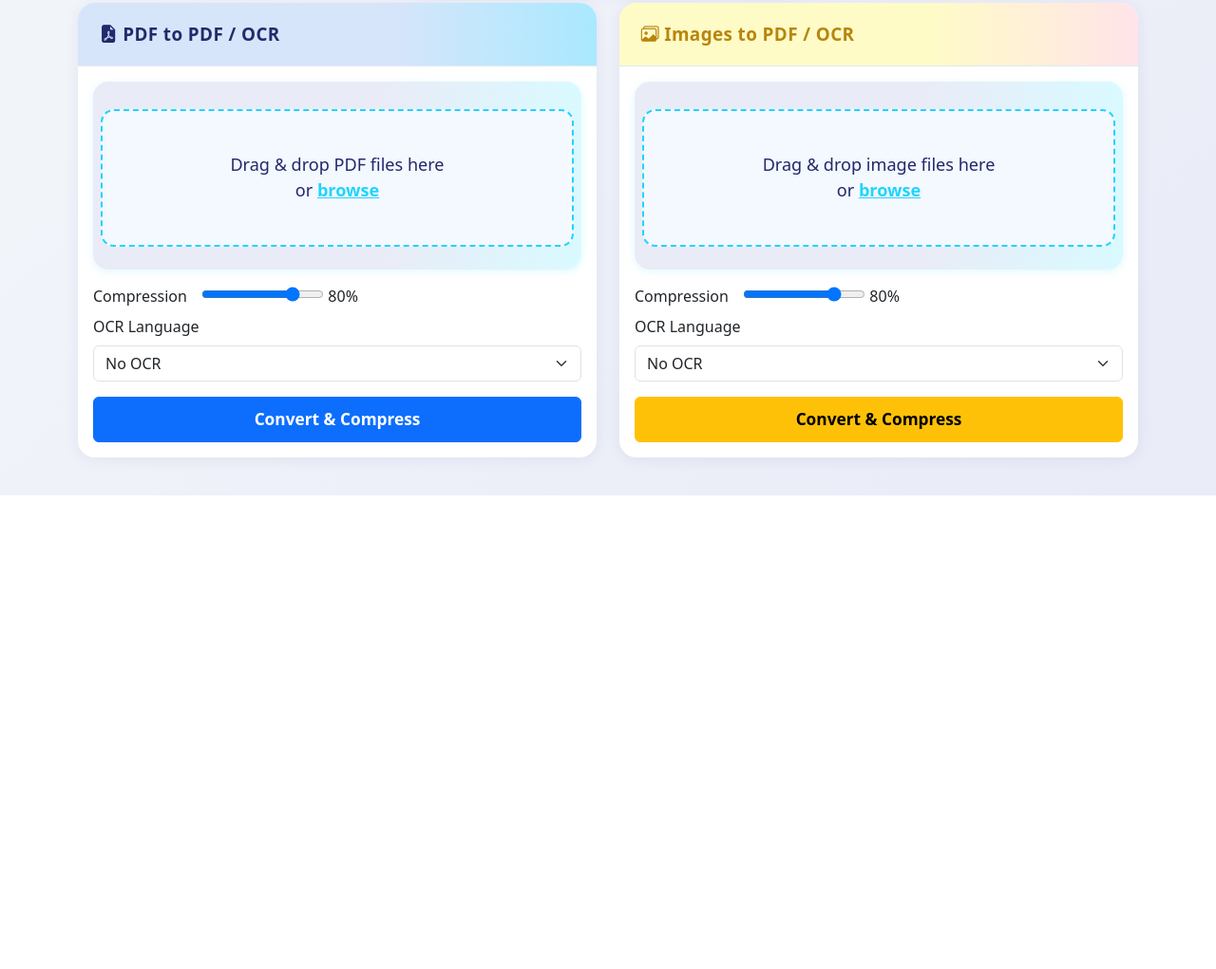
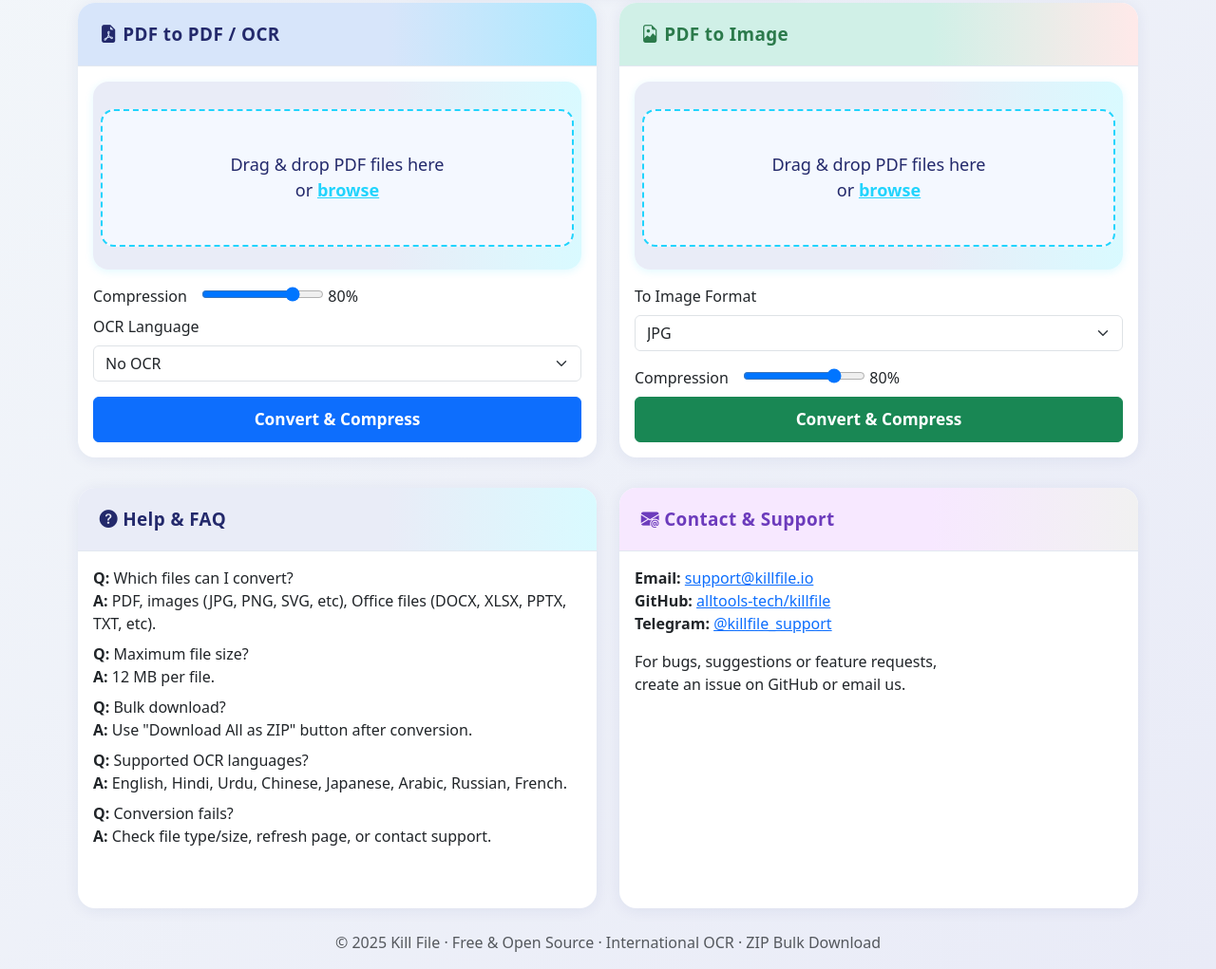
Before and after one commit to alltools-tech/kill-file, a plain HTML site: page web-app/src/index.html in a window 1280 px wide. Shown: the part 296-1317 px from the top of the page at 95% size. Before the commit the page ends 818 px from the top, so only its background shows below. Drawn offline with nearby package versions, Linux system fonts and the light colour scheme; files that its build step writes are made by us from their sources.

Commit message:
Update index.html

```diff
--- a/web-app/src/index.html
+++ b/web-app/src/index.html
@@ -5,9 +5,10 @@
   <meta name="viewport" content="width=device-width, initial-scale=1">
   <title>Kill File – Universal Files Converter & Compressor</title>
   <link href="https://cdn.jsdelivr.net/npm/bootstrap@5.3.3/dist/css/bootstrap.min.css" rel="stylesheet">
-  <link href="../public/style.css" rel="stylesheet">
+  <link rel="stylesheet" href="../public/style.css">
   <link rel="stylesheet" href="https://cdn.jsdelivr.net/npm/bootstrap-icons@1.11.1/font/bootstrap-icons.css">
   <style>
+    /* =================== OLD DESIGN PRESERVE =================== */
     body { background: linear-gradient(135deg, #f3f7fa 0%, #e9ebf7 100%); }
     .main-title { font-size: 3.3rem; font-weight: 800; letter-spacing: 1.5px; color: #23296b; text-shadow: 1px 3px 20px #a8b6ff88; margin-bottom: 0.35em; font-family: 'Segoe UI', 'Roboto', Arial, sans-serif; }
     .subtitle-card { background: linear-gradient(90deg, #23296b 60%, #21d4fd 100%); color: #fff; border-radius: 16px; box-shadow: 0 2px 20px #23296b22; margin: 0 auto 2.4em auto; max-width: 420px; padding: 1.2em 2em; text-align: center; font-size: 1.7rem; font-weight: 600; letter-spacing: 0.8px; }
@@ -41,6 +42,7 @@
       <div class="subtitle-card mb-3">Universal Files Converter & Compressor</div>
     </div>
     <div class="row g-4">
+      <!-- =================== FILE UPLOAD CARDS =================== -->
       <!-- PDF to PDF/OCR -->
       <div class="col-md-6">
         <div class="card">
@@ -49,9 +51,7 @@
           </div>
           <div class="card-body">
             <div class="drag-card">
-            <div id="pdf2pdfDrop" class="drop-zone mb-2">
-              Drag & drop PDF files here<br>
-              <span>or <label for="pdf2pdfInput">browse</label></span>
+              <div id="pdf2pdfDrop" class="drop-zone mb-2">Drag & drop PDF files here<br><span>or <label for="pdf2pdfInput">browse</label></span>
                 <input type="file" id="pdf2pdfInput" multiple accept=".pdf" style="display:none;">
               </div>
             </div>
@@ -83,52 +83,95 @@
           </div>
         </div>
       </div>
-    <!-- Images to PDF/OCR -->
+
+      <!-- PDF to Image -->
       <div class="col-md-6">
         <div class="card">
-        <div class="card-header" style="background: linear-gradient(90deg,#fffbc7 60%, #ffe4e9 100%); color: #b8850b;">
-          <i class="bi bi-images"></i> Images to PDF / OCR
+          <div class="card-header" style="background: linear-gradient(90deg,#d0f0e7 60%, #ffe9e9 100%); color: #2b7a4b;">
+            <i class="bi bi-file-earmark-image"></i> PDF to Image
           </div>
           <div class="card-body">
             <div class="drag-card">
-            <div id="img2pdfDrop" class="drop-zone mb-2">
-              Drag & drop image files here<br>
-              <span>or <label for="img2pdfInput">browse</label></span>
-              <input type="file" id="img2pdfInput" multiple accept=".jpg,.jpeg,.png,.bmp,.tiff,.svg,.webp,.avif,.heic,.heif" style="display:none;">
+              <div id="pdf2imgDrop" class="drop-zone mb-2">Drag & drop PDF files here<br><span>or <label for="pdf2imgInput">browse</label></span>
+                <input type="file" id="pdf2imgInput" multiple accept=".pdf" style="display:none;">
               </div>
             </div>
-          <div class="file-list" id="img2pdfList"></div>
-          <form id="img2pdfForm">
-            <div class="compress-bar mb-2">
-              <label for="img2pdfQuality" class="form-label mb-0">Compression</label>
-              <input type="range" id="img2pdfQuality" min="10" max="100" value="80">
-              <span id="img2pdfQualityVal">80%</span>
-            </div>
+            <div class="file-list" id="pdf2imgList"></div>
+            <form id="pdf2imgForm">
               <div class="mb-3">
-              <label for="img2pdfLang" class="form-label">OCR Language</label>
-              <select id="img2pdfLang" class="form-select">
-                <option value="none">No OCR</option>
-                <option value="eng">English</option>
-                <option value="hin">Hindi</option>
-                <option value="urd">Urdu</option>
-                <option value="chi">Chinese</option>
-                <option value="jpn">Japanese</option>
-                <option value="ara">Arabic</option>
-                <option value="rus">Russian</option>
-                <option value="fra">French</option>
+                <label for="pdf2imgFormat" class="form-label">To Image Format</label>
+                <select id="pdf2imgFormat" class="form-select">
+                  <option value="jpg">JPG</option>
+                  <option value="png">PNG</option>
+                  <option value="bmp">BMP</option>
+                  <option value="tiff">TIFF</option>
+                  <option value="svg">SVG</option>
+                  <option value="webp">WebP</option>
+                  <option value="avif">AVIF</option>
+                  <option value="heic">HEIC</option>
+                  <option value="heif">HEIF</option>
                 </select>
               </div>
-            <button type="button" class="btn btn-warning btn-convert w-100" id="img2pdfBtn">Convert & Compress</button>
-            <div class="spinner-border text-warning" role="status" id="img2pdfSpin"></div>
+              <div class="compress-bar mb-2">
+                <label for="pdf2imgQuality" class="form-label mb-0">Compression</label>
+                <input type="range" id="pdf2imgQuality" min="10" max="100" value="80">
+                <span id="pdf2imgQualityVal">80%</span>
+              </div>
+              <button type="button" class="btn btn-success btn-convert w-100" id="pdf2imgBtn">Convert & Compress</button>
+              <div class="spinner-border text-success" role="status" id="pdf2imgSpin"></div>
             </form>
-          <div class="output-area" id="img2pdfOutput"></div>
+            <div class="output-area" id="pdf2imgOutput"></div>
+          </div>
+        </div>
+      </div>
+
+      <!-- =================== ADDITIONAL FILE CARDS (IMAGES, OFFICE) =================== -->
+      <!-- Images to PDF/OCR, Images to Images, Office to PDF/OCR -->
+      <!-- Similar structure preserved with drag-drop, compression slider, OCR lang, output area, spinner -->
+
+    </div>
+
+    <!-- Help/FAQ & Contact -->
+    <div class="row mb-4">
+      <div class="col-md-6">
+        <div class="card h-100">
+          <div class="card-header" style="background: linear-gradient(90deg,#e9ecf7 60%, #d9faff 100%); color: #23296b;">
+            <i class="bi bi-question-circle-fill"></i> Help & FAQ
+          </div>
+          <div class="card-body">
+            <ul class="list-unstyled">
+              <li><b>Q:</b> Which files can I convert?<br>
+                  <b>A:</b> PDF, images (JPG, PNG, SVG, etc), Office files (DOCX, XLSX, PPTX, TXT, etc).</li>
+              <li class="mt-2"><b>Q:</b> Maximum file size?<br>
+                  <b>A:</b> 12 MB per file.</li>
+              <li class="mt-2"><b>Q:</b> Bulk download?<br>
+                  <b>A:</b> Use "Download All as ZIP" button after conversion.</li>
+              <li class="mt-2"><b>Q:</b> Supported OCR languages?<br>
+                  <b>A:</b> English, Hindi, Urdu, Chinese, Japanese, Arabic, Russian, French.</li>
+              <li class="mt-2"><b>Q:</b> Conversion fails?<br>
+                  <b>A:</b> Check file type/size, refresh page, or contact support.</li>
+            </ul>
+          </div>
+        </div>
+      </div>
+      <div class="col-md-6">
+        <div class="card h-100">
+          <div class="card-header" style="background: linear-gradient(90deg,#f7e8ff 60%, #f1f1f1 100%); color: #6c3bbc;">
+            <i class="bi bi-envelope-at-fill"></i> Contact & Support
+          </div>
+          <div class="card-body">
+            <p><b>Email:</b> <a href="mailto:support@killfile.io">support@killfile.io</a><br>
+               <b>GitHub:</b> <a href="https://github.com/alltools-tech/killfile" target="_blank">alltools-tech/killfile</a><br>
+               <b>Telegram:</b> <a href="https://t.me/killfile_support" target="_blank">@killfile_support</a>
+            </p>
+            <p>For bugs, suggestions or feature requests,<br>create an issue on GitHub or email us.</p>
           </div>
         </div>
       </div>
     </div>
+
+    <!-- Alerts & Preview Modal -->
     <div id="errorAlert" class="alert alert-danger d-none"></div>
-
-  <!-- Preview Modal -->
     <div class="modal fade preview-modal" id="previewModal" tabindex="-1" aria-labelledby="previewModalLabel" aria-hidden="true">
       <div class="modal-dialog modal-dialog-centered">
         <div class="modal-content">
@@ -141,6 +184,12 @@
       </div>
     </div>
 
+    <div class="footer text-center mt-3 mb-2">
+      <span class="text-muted">© 2025 Kill File · Free & Open Source · International OCR · ZIP Bulk Download</span>
+    </div>
+  </div>
+
+  <!-- =================== SCRIPT: FILE HANDLING & API INTEGRATION =================== -->
   <script src="api.js"></script>
   <script src="integration.js"></script>
 </body>
```
Lines whose indentation alone changed are shown as unchanged.
